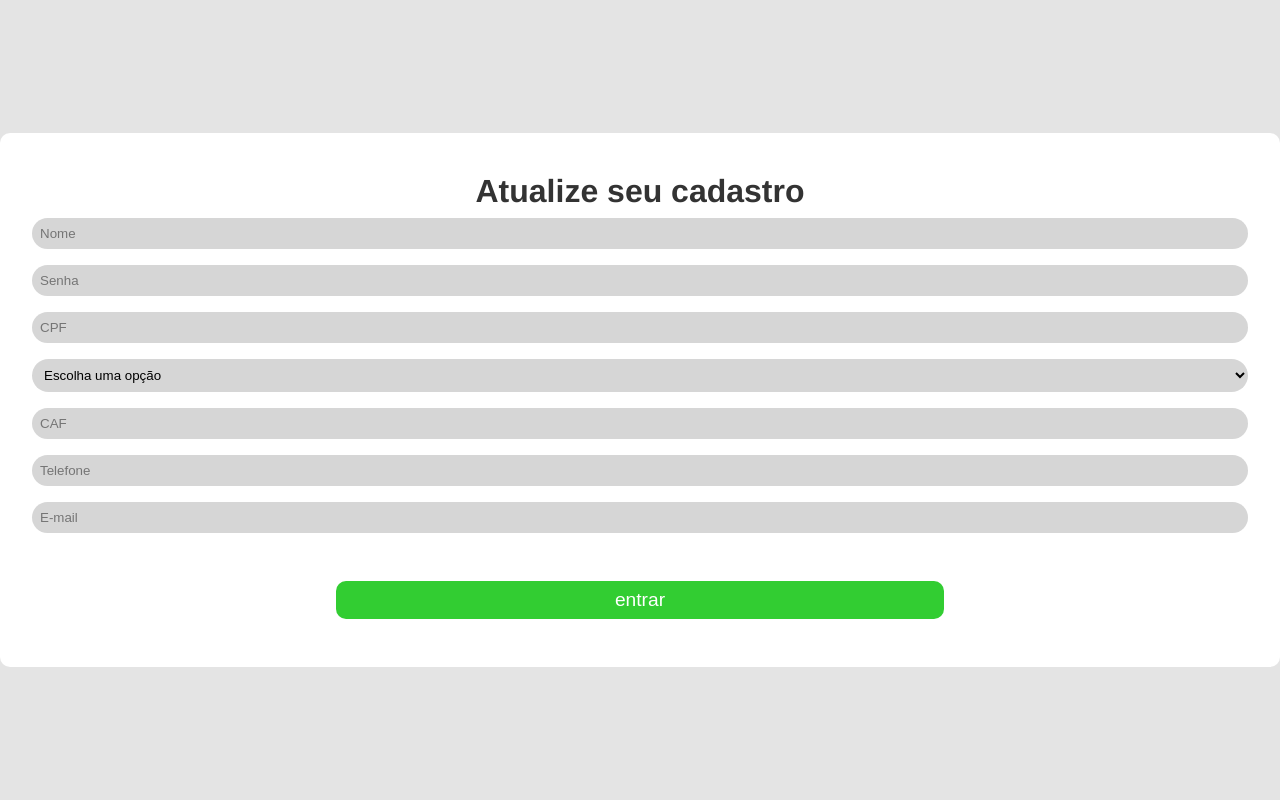
After one commit to joranjoshwa/primeira_entrega_2, a PHP site: page /pages/telasAgricultor/editarPerfil.php in a window 1280 px wide. The commit adds this page. Run offline with PHP 8.4, Linux system fonts and the light colour scheme.

Commit message:
organização das telas dos agricultores

```diff
--- a/css/profileAgro.css
+++ b/css/profileAgro.css
@@ -41,3 +41,8 @@
 .acoes span{
     width: 80%;
 }
+
+a{
+    text-decoration: none;
+    color: inherit;
+}
--- a/pages/profile/profileaAgro.html
+++ b/pages/profile/profileaAgro.html
@@ -4,7 +4,7 @@
     <meta charset="UTF-8">
     <meta name="viewport" content="width=device-width, initial-scale=1.0">
     <link rel="stylesheet" href="../../css/main.css">
-    <link rel="stylesheet" href="../../css/profileAgro.css">
+    <link rel="stylesheet" href="../../css/profileAgro.css?version=1">
 
     <title>Document</title>
 </head>
@@ -18,7 +18,7 @@
                 <span class="detalhes">Eunápolis, Bahia, agricultor</span>
             </div>
             <div class="acoes">
-                <p><img src="../../img/editarPerfil.svg" alt="icone editar perfil"><span><a href="">Editar perfil</a></span></p>
+                <p><img src="../../img/editarPerfil.svg" alt="icone editar perfil"><span><a href="../telasAgricultor/editarPerfil.php">Editar perfil</a></span></p>
                 <p><img src="../../img/meusDocumentos.svg" alt="icone meus documentos"><span><a href="">Meus documentos</a></span></p>
                 <p><img src="../../img/minhasVendas.svg" alt="icone minhas vendas"><span><a href="">Minhas vendas</a></span></p>
             </div>
--- /dev/null
+++ b/pages/telasAgricultor/editarPerfil.php
@@ -0,0 +1,36 @@
+<!DOCTYPE html>
+<html lang="en">
+<head>
+    <meta charset="UTF-8">
+    <meta name="viewport" content="width=device-width, initial-scale=1.0">
+    <link rel="stylesheet" href="../../css/main.css">
+
+    <title>Document</title>
+</head>
+<body>
+    <main>
+        <div class="card">
+            <h1>Atualize seu cadastro</h1>
+            <form action="../../index.php" method="post">
+                <input type="text" name="nome" placeholder="Nome" required>
+                <input type="password" name="senha" placeholder="Senha" required>
+                <input type="number" name="cpf" placeholder="CPF" required>
+                <select name="localidade" required>
+                    <option disabled selected>Escolha uma opção</option>
+                    <option value="Eunápolis">Eunápolis</option>
+                    <option value="Salto da Divisa">Salto da Divisa</option>
+                    <option value="Porto Seguro">Porto Seguro</option>
+                </select>
+                <input type="number" name="caf" placeholder="CAF" required>
+                <input type="number" name="telefone" placeholder="Telefone" required>
+                <input type="email" name="email" placeholder="E-mail" required>
+
+                <input type="hidden" name="tela" value="atualizar">
+                <input type="hidden" name="tipo" value="agro"><!--será removido coma criação da sessão de logado-->
+                <input type="submit" value="entrar">
+            </form>
+        </div>
+    </main>
+
+</body>
+</html>
```
Also changed, not shown: pages/telasAgricultor/enviarDocs.html (renamed from pages/enviarDocs.html), pages/telasAgricultor/telaOfertas.html (renamed from pages/telaOfertas.html).
